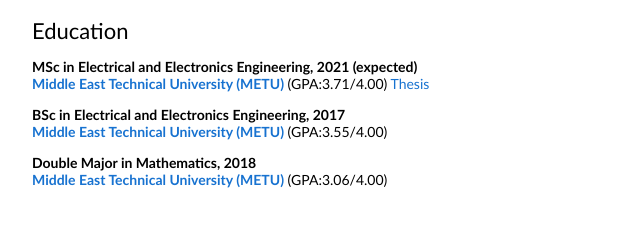
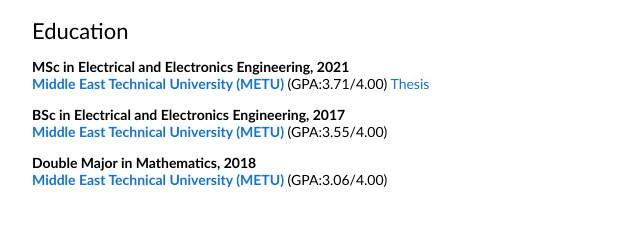
Before and after one commit to aybora/aybora.github.io, a plain HTML site: page index.html in a window 1280 px wide. Shown: the part 378-606 px from the top of the page, 228-868 px from the left. Drawn offline with Linux system fonts and the light colour scheme.

Commit message:
correction

```diff
--- a/index.html
+++ b/index.html
@@ -56,7 +56,7 @@
           <tr>
             <td style="padding:20px;width:100%;vertical-align:middle">
                <p>
-                <strong> MSc in Electrical and Electronics Engineering, 2021 (expected)</strong>
+                <strong> MSc in Electrical and Electronics Engineering, 2021 </strong>
                 <br>
                 <a href="https://eee.metu.edu.tr/">
                   <papertitle>Middle East Technical University (METU)</papertitle>
```
